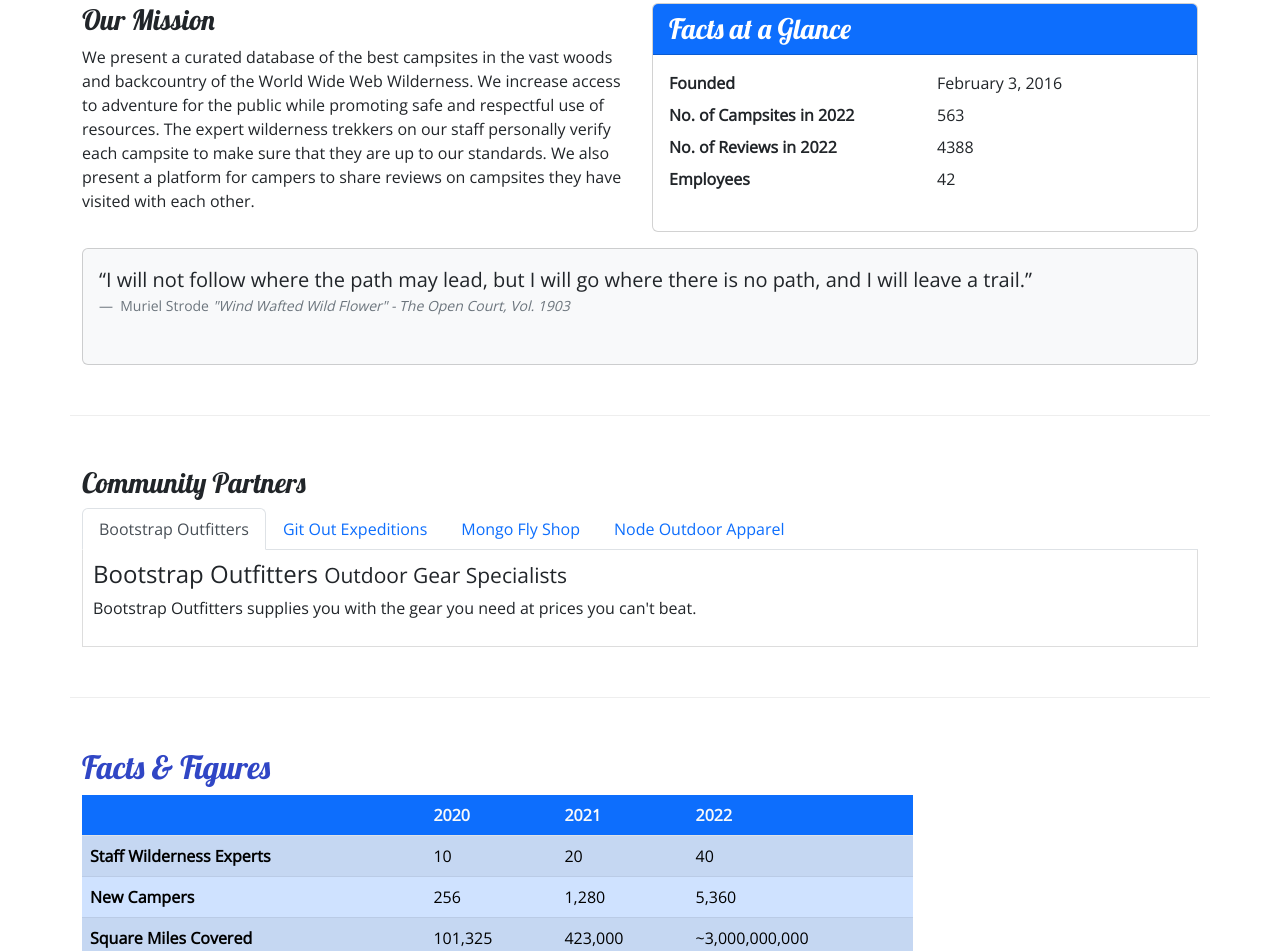
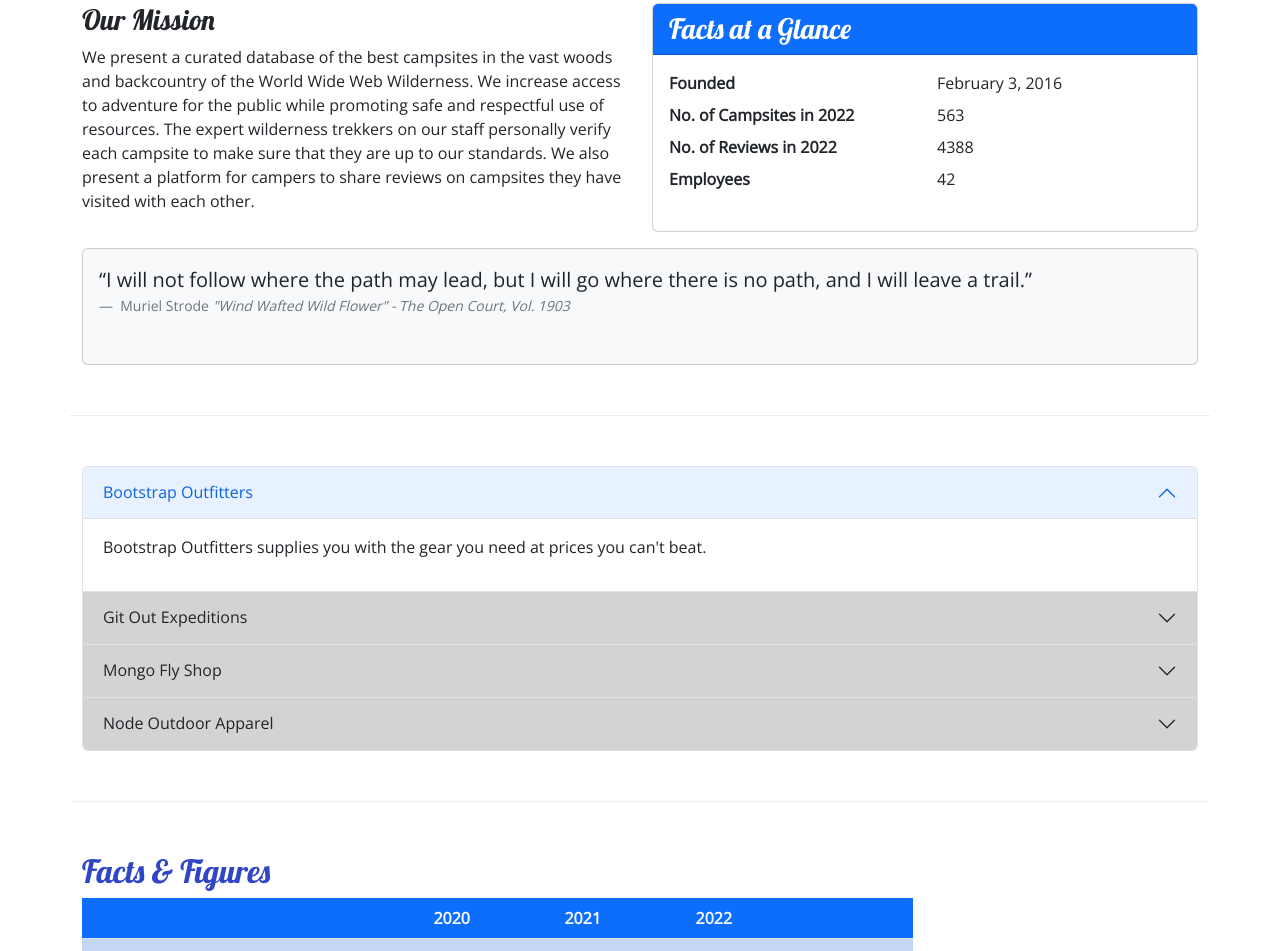
Before and after one commit to MackInSpace/1-Web-Dev-Fundamentals, a plain HTML site: page NUCAMPSITE/aboutus.html in a window 1280 px wide. Shown: the part 378-1329 px from the top of the page. Drawn offline with nearby package versions, Linux system fonts and the light colour scheme.

Commit message:
Added accordion

```diff
--- a/NUCAMPSITE/aboutus.html
+++ b/NUCAMPSITE/aboutus.html
@@ -101,38 +101,53 @@
         </section>
 
         <section class="row row-content">
-            <div class="col">
-                <h3>Community Partners</h3>
-                <ul class="nav nav-tabs" role="tablist">
-                    <li class="nav-item">
-                        <a class="nav-link active" href="#bootstrap" role="tab" data-bs-toggle="tab">Bootstrap Outfitters</a>
-                    </li>
-                    <li class="nav-item">
-                        <a class="nav-link" href="#git" role="tab" data-bs-toggle="tab">Git Out Expeditions</a>
-                    </li>
-                    <li class="nav-item">
-                        <a class="nav-link" href="#mongo" role="tab" data-bs-toggle="tab">Mongo Fly Shop</a>
-                    </li>
-                    <li class="nav-item">
-                        <a class="nav-link" href="#node" role="tab" data-bs-toggle="tab">Node Outdoor Apparel</a>
-                    </li>
-                </ul>
-                <div class="tab-content">
-                    <div role="tabpanel" class="tab-pane fade show active" id="bootstrap">
-                        <h4>Bootstrap Outfitters <small>Outdoor Gear Specialists</small></h4>
-                        <p class="d-none d-sm-block">Bootstrap Outfitters supplies you with the gear you need at prices you can't beat.</p>
+            <div id="accordionExample" class="accordion">
+                <div class="accordion-item">
+                    <h4 class="accordion-header">
+                        <button class="accordion-button" type="button" data-bs-toggle="collapse" data-bs-target="#bootstrap">
+                            Bootstrap Outfitters
+                        </button>
+                    </h4>
+                    <div id="bootstrap" class="accordion-collapse collapse show" data-bs-parent="#accordionExample">
+                        <div class="accordion-body d-none d-sm-block">
+                            <p>Bootstrap Outfitters supplies you with the gear you need at prices you can't beat.</p>
+                        </div>
                     </div>
-                    <div role="tabpanel" class="tab-pane fade" id="git">
-                        <h4>Git Out Expeditions <small>Group Adventure Expeditions</small></h4>
-                        <p class="d-none d-sm-block">Join Git Out Expeditions to explore new horizons with a group of other adventurers!</p>
+                </div>
+                <div class="accordion-item">
+                    <h4 class="accordion-header">
+                        <button class="accordion-button collapsed" type="button" data-bs-toggle="collapse" data-bs-target="#git">
+                            Git Out Expeditions
+                        </button>
+                    </h4>
+                    <div id="git" class="accordion-collapse collapse" data-bs-parent="#accordionExample">
+                        <div class="accordion-body d-none d-sm-block">
+                            <p>Join Git Out Expeditions to explore new horizons with a group of other adventurers!</p>
+                        </div>
                     </div>
-                    <div role="tabpanel" class="tab-pane fade" id="mongo">
-                        <h4>Mongo Fly Shop <small>Your Neighborhood Fly Fishing Shop</small></h4>
-                        <p class="d-none d-sm-block">Need a new fishing pole, a tacklebox, or flies of all kinds? Stop by Mongo Fly Shop.</p>
+                </div>
+                <div class="accordion-item">
+                    <h4 class="accordion-header">
+                        <button class="accordion-button collapsed" type="button" data-bs-toggle="collapse" data-bs-target="#mongo">
+                            Mongo Fly Shop
+                        </button>
+                    </h4>
+                    <div id="mongo" class="accordion-collapse collapse" data-bs-parent="#accordionExample">
+                        <div class="accordion-body d-none d-sm-block">
+                            <p >Need a new fishing pole, a tacklebox, or flies of all kinds? Stop by Mongo Fly Shop.</p>
+                        </div>
                     </div>
-                    <div role="tabpanel" class="tab-pane fade" id="node">
-                        <h4>Node Outdoor Apparel <small>Outdoor Clothes & Shoes</small></h4>
-                        <p class="d-none d-sm-block">From polar fleeces to swimsuits, hiking boots to waders, a visit to Node will be sure to get you covered.</p>
+                </div>
+                <div class="accordion-item">
+                    <h4 class="accordion-header">
+                        <button class="accordion-button collapsed" type="button" data-bs-toggle="collapse" data-bs-target="#node">
+                            Node Outdoor Apparel
+                        </button>
+                    </h4>
+                    <div id="node" class="accordion-collapse collapse" data-bs-parent="#accordionExample">
+                        <div class="accordion-body d-none d-sm-block">
+                            <p>From polar fleeces to swimsuits, hiking boots to waders, a visit to Node will be sure to get you covered.</p>
+                        </div>
                     </div>
                 </div>
             </div>
--- a/NUCAMPSITE/css/styles.css
+++ b/NUCAMPSITE/css/styles.css
@@ -38,8 +38,6 @@
     margin-left: auto;
 }
 
-.tab-content {
-    border: 1px solid #DDD;
-    border-top: none;
-    padding: 10px;
+.accordion-button {
+    background-color: #d3d3d3;
 }
```
